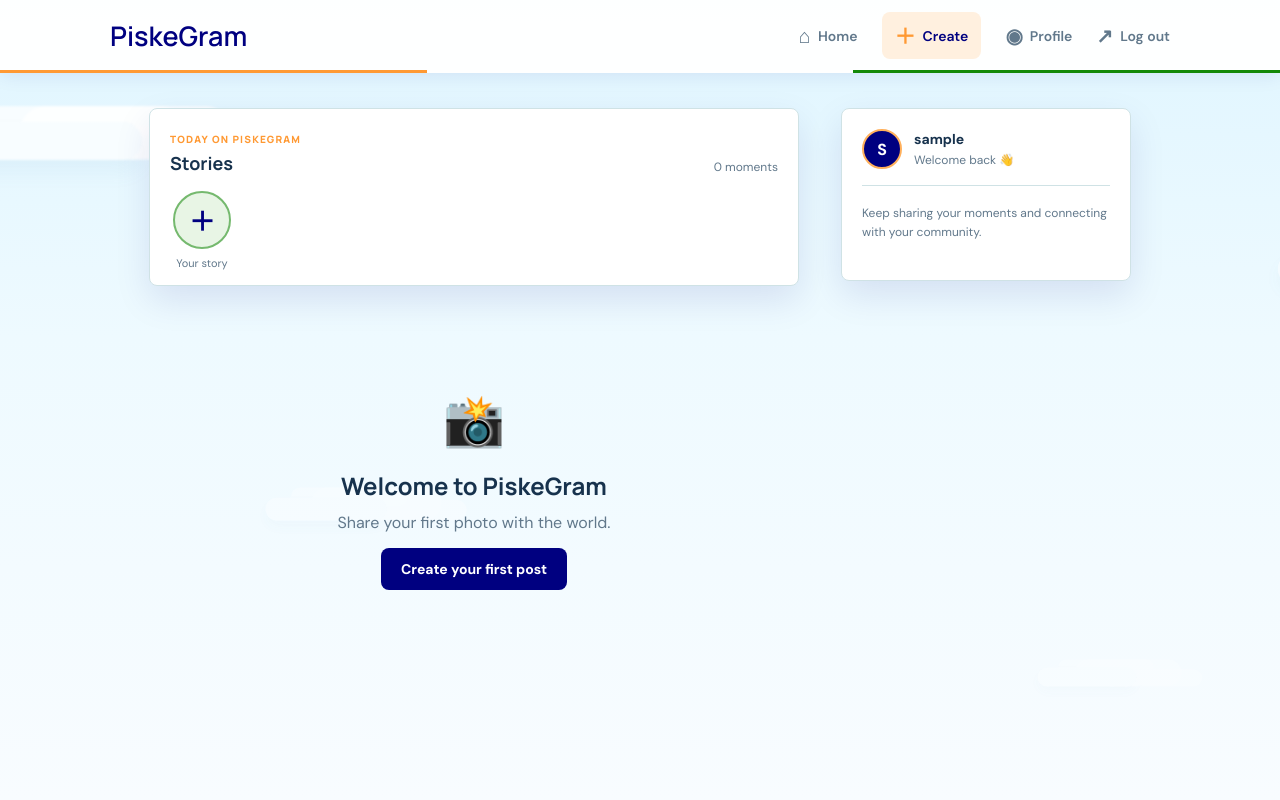
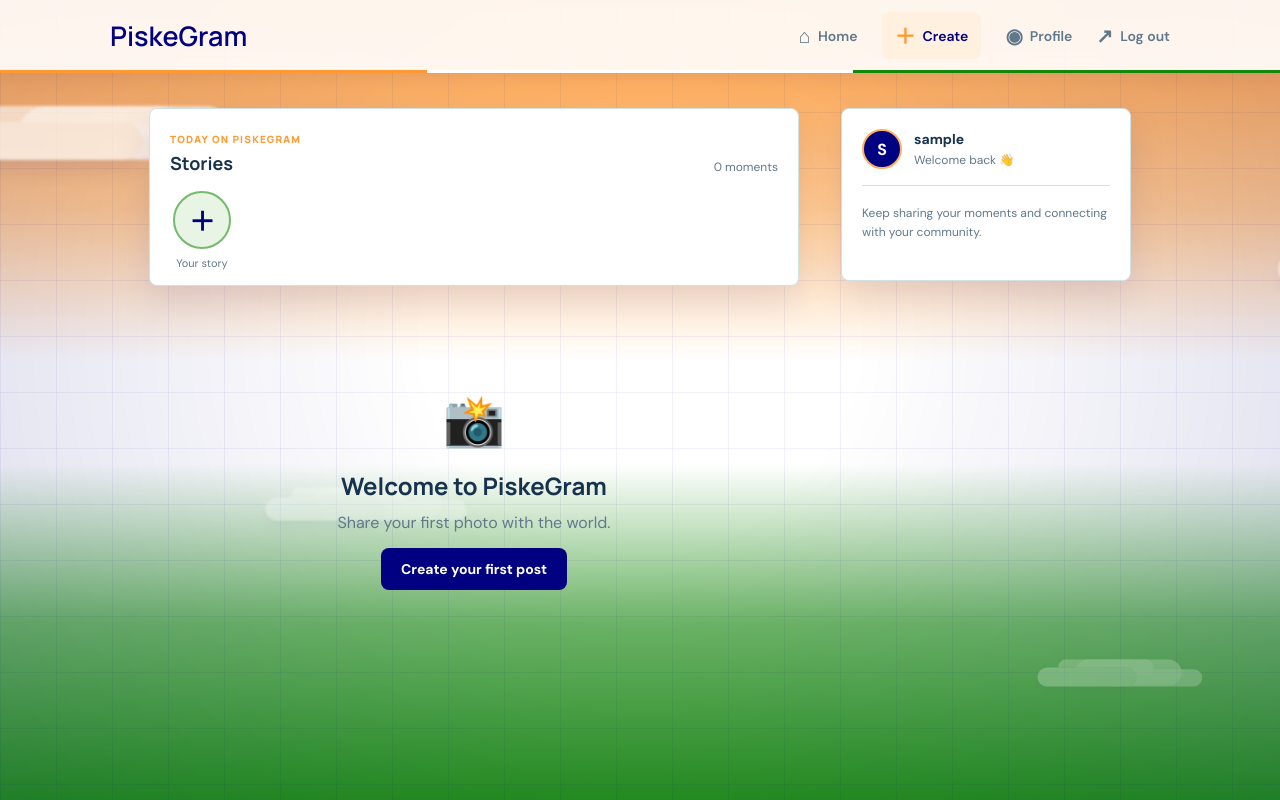
Before and after one commit to Sai25-piske/Sample-socialmedia-app-test, a Flask app: page / in a window 1280 px wide. Run offline with Flask 3, Linux system fonts and the light colour scheme; the visitor is signed in with stand-in values (Sample User, id 1); data that the repository does not hold is empty.

Commit message:
continuous CI/CD

```diff
--- a/static/css/style.css
+++ b/static/css/style.css
@@ -724,11 +724,26 @@ a {
 
 body {
     font-family: "DM Sans", sans-serif;
-    background: linear-gradient(180deg, #dff5ff 0%, #eefaff 42%, #f8fcff 100%);
+    background:
+        linear-gradient(180deg, rgba(255, 153, 51, .92) 0%, rgba(255, 175, 92, .68) 26%, rgba(255, 255, 255, .96) 45%, rgba(255, 255, 255, .96) 58%, rgba(19, 136, 8, .62) 78%, rgba(19, 136, 8, .92) 100%),
+        #ffffff;
     color: var(--ink);
     min-height: 100vh;
     isolation: isolate;
     overflow-x: hidden;
+}
+
+body::before {
+    position: fixed;
+    inset: 0;
+    z-index: -1;
+    background:
+        linear-gradient(rgba(0, 0, 128, .055) 1px, transparent 1px),
+        linear-gradient(90deg, rgba(0, 0, 128, .055) 1px, transparent 1px),
+        radial-gradient(circle at 50% 42%, transparent 0 27%, rgba(0, 0, 128, .13) 100%);
+    background-size: 56px 56px, 56px 56px, 100% 100%;
+    content: "";
+    pointer-events: none;
 }
 
 .cloudscape {
@@ -737,6 +752,7 @@ body {
     z-index: -1;
     overflow: hidden;
     pointer-events: none;
+    opacity: .82;
 }
 
 .cloud {
@@ -745,13 +761,13 @@ body {
     width: 220px;
     height: 42px;
     border-radius: 999px;
-    background: rgba(255, 255, 255, .72);
-    filter: blur(1px);
+    background: rgba(255, 255, 255, .84);
+    filter: blur(1.5px);
     box-shadow:
         42px -22px 0 -4px rgba(255, 255, 255, .72),
         92px -10px 0 8px rgba(255, 255, 255, .72),
         148px 2px 0 -2px rgba(255, 255, 255, .72),
-        0 12px 24px rgba(83, 157, 185, .08);
+        0 12px 24px rgba(0, 0, 128, .12);
 }
 
 .cloud-one {
@@ -805,7 +821,7 @@ h1, h2, h3, .logo, .eyebrow {
 
 .navbar {
     height: 72px;
-    background: rgba(255, 255, 255, .94);
+    background: rgba(255, 255, 255, .90);
     border-bottom: 1px solid var(--border);
     box-shadow: 0 4px 18px rgba(0, 0, 128, .08);
     position: sticky;
@@ -874,6 +890,11 @@ h1, h2, h3, .logo, .eyebrow {
     border: 1px solid var(--border);
     border-radius: 8px;
     box-shadow: var(--shadow);
+}
+
+.post-card, .stories-panel, .sidebar, .profile-header, .upload-card, .auth-card {
+    background: rgba(255, 255, 255, .91);
+    backdrop-filter: blur(12px);
 }
 
 .stories-panel {
```
